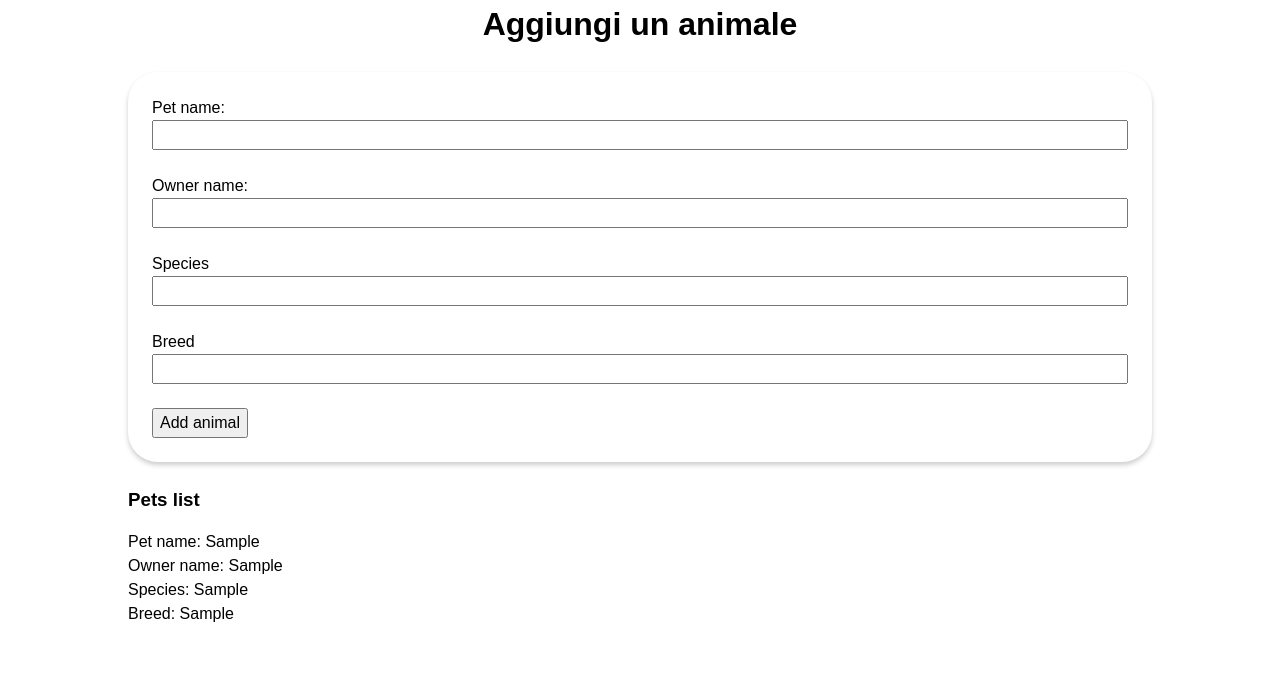
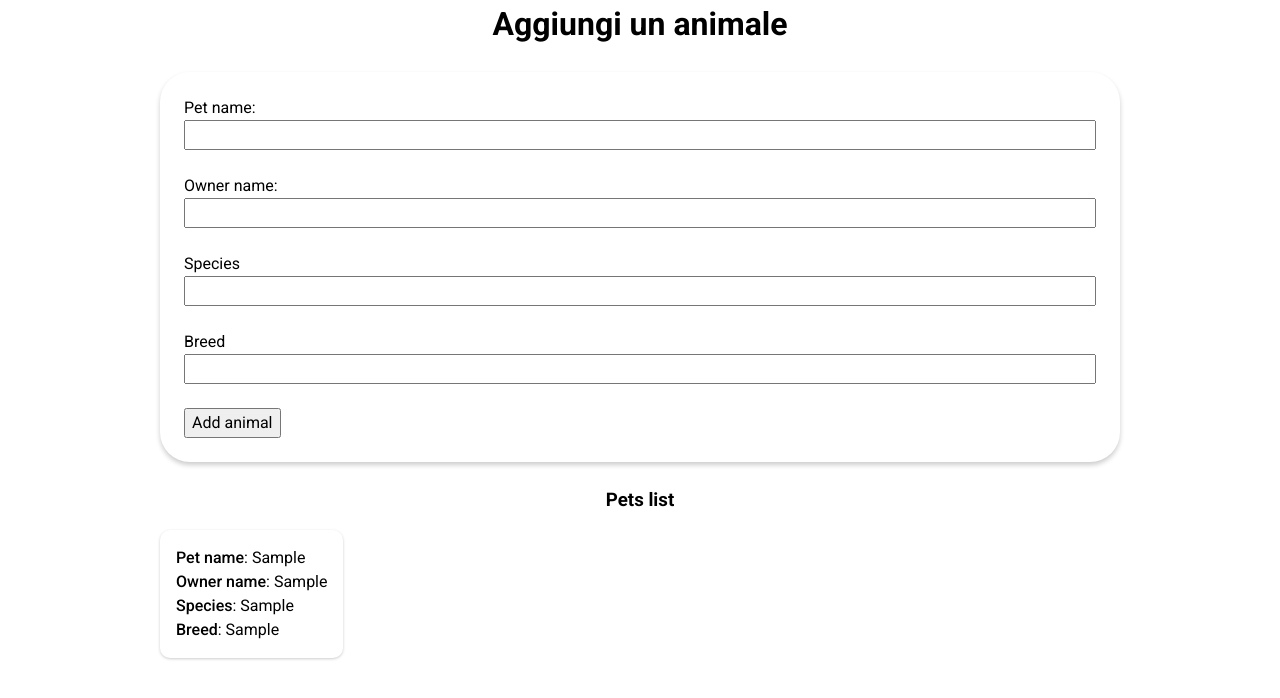
Before and after one commit to AdrianaGaglio/U2-W3-D1-OOP, a plain HTML site: page index.html in a window 1280 px wide. Both pictures are taken after typing "Sample", "Sample", "Sample", "Sample" into the empty fields and a click on the button "Add animal". Drawn offline with Linux system fonts and the light colour scheme.

Commit message:
add styles using sass

```diff
--- a/assets/scss/partials/_main.scss
+++ b/assets/scss/partials/_main.scss
@@ -3,12 +3,7 @@ body {
 }
 
 main {
-  width: 80%;
   margin-inline: auto;
-}
-
-h1 {
-  text-align: center;
 }
 
 form {
@@ -23,6 +18,11 @@ form {
   padding-left: 0;
   li {
     list-style: none;
-    padding-left: 0;
+    padding: $space;
+    box-shadow: 0 1px 3px rgb(0 0 0 / 0.2);
+    border-radius: 10px;
+    span {
+      font-weight: 500;
+    }
   }
 }
--- a/assets/scss/partials/_variables.scss
+++ b/assets/scss/partials/_variables.scss
@@ -1,5 +1,17 @@
 // font e stili
-$font: sans-serif;
+$font: "Roboto", sans-serif;
+
+$alignments: (
+  "left": left,
+  "center": center,
+  "right": right
+);
+
+@each $prop, $value in $alignments {
+  .align-#{$prop} {
+    text-align: $value;
+  }
+}
 
 // spaziature (padding e margin)
 
@@ -10,7 +22,8 @@ $margin-map: (
   sm: $space * 0.5,
   md: $space * 1,
   lg: $space * 1.5,
-  xl: $space * 2
+  xl: $space * 2,
+  "auto": auto
 );
 
 $padding-map: (
@@ -32,7 +45,11 @@ $padding-map: (
     margin-top: $value;
   }
   .margin-inline-#{$size} {
-    margin-inline: $value;
+    @if $value == "auto" {
+      margin-inline: auto;
+    } @else {
+      margin-inline: $value;
+    }
   }
   .margin-block-#{$size} {
     margin-block: $value;
@@ -72,9 +89,29 @@ $display: (
       display: $value;
       vertical-align: middle;
     }
+  } @else if $prop == "flex" {
+    .d-#{$prop} {
+      display: $value;
+      flex-wrap: wrap;
+    }
   } @else {
     .d-#{$prop} {
       display: $value;
     }
   }
 }
+
+// widths
+
+$widths: (
+  "xs": 25%,
+  "sm": 50%,
+  "md": 75%,
+  "wide": 100%
+);
+
+@each $size, $value in $widths {
+  .w-#{$size} {
+    width: $value;
+  }
+}
--- a/assets/scss/style.scss
+++ b/assets/scss/style.scss
@@ -1,3 +1,4 @@
+@import url("https://fonts.googleapis.com/css2?family=Roboto:ital,wght@0,100;0,300;0,400;0,500;0,700;0,900;1,100;1,300;1,400;1,500;1,700;1,900&display=swap");
 @import "../scss/partials/reset";
 @import "../scss/partials/variables";
 @import "../scss/partials/main";
--- a/index.html
+++ b/index.html
@@ -8,8 +8,8 @@
   </head>
   <body>
     <main>
-      <h1>Aggiungi un animale</h1>
-      <form id="createPet" class="margin-top-lg padding-xy-lg">
+      <h1 class="align-center">Aggiungi un animale</h1>
+      <form id="createPet" class="margin-top-lg padding-xy-lg w-md margin-inline-auto">
         <label class="margin-bottom-sm" for="petName">Pet name:</label>
         <input id="petName" class="margin-bottom-lg" type="text" />
         <label class="margin-bottom-sm" for="owenerName">Owner name:</label>
--- a/js/script.js
+++ b/js/script.js
@@ -59,6 +59,8 @@ console.log(pet1.hasSameOwner(pet3)); // esempio con false
 const createPet = document.getElementById("createPet");
 const petsContainer = document.createElement("div");
 petsContainer.classList.add("margin-top-lg");
+petsContainer.classList.add("w-md");
+petsContainer.classList.add("margin-inline-auto");
 createPet.after(petsContainer);
 const petsArray = [];
 
@@ -87,21 +89,22 @@ createPet.addEventListener("submit", (event) => {
   if (!exists) {
     petsArray.push(newPet);
   } else {
-    alert("Attenzione: Animale già inserito!!!");
+    alert("Pet already present in archive!!!");
   }
   petsContainer.innerHTML = "";
-  petsContainer.innerHTML = `<h3 class="margin-bottom-md">Pets list</h3>`;
+  petsContainer.innerHTML = `<h3 class="margin-bottom-md align-center">Pets list</h3>`;
   const petsList = document.createElement("ul");
   petsList.className = "petsList";
+  petsList.classList.add("d-flex");
   petsContainer.appendChild(petsList);
   petsArray.forEach((pet, index) => {
     const petInstance = document.createElement("li");
     petInstance.classList.add("margin-bottom-md");
     petInstance.innerHTML = `<div>
-    <p>Pet name: ${pet.petName.slice(0, 1).toUpperCase() + pet.petName.slice(1)}</p>
-    <p>Owner name: ${pet.ownerName.slice(0, 1).toUpperCase() + pet.ownerName.slice(1)}</p>
-    <p>Species: ${pet.species.slice(0, 1).toUpperCase() + pet.species.slice(1)}</p>
-    <p>Breed: ${pet.breed.slice(0, 1).toUpperCase() + pet.breed.slice(1)}</p>
+    <p><span>Pet name</span>: ${pet.petName.slice(0, 1).toUpperCase() + pet.petName.slice(1)}</p>
+    <p><span>Owner name</span>: ${pet.ownerName.slice(0, 1).toUpperCase() + pet.ownerName.slice(1)}</p>
+    <p><span>Species</span>: ${pet.species.slice(0, 1).toUpperCase() + pet.species.slice(1)}</p>
+    <p><span>Breed</span>: ${pet.breed.slice(0, 1).toUpperCase() + pet.breed.slice(1)}</p>
     </div>`;
     petsList.appendChild(petInstance);
   });
```
Also changed, not shown: assets/css/style.css, 1 other file.
